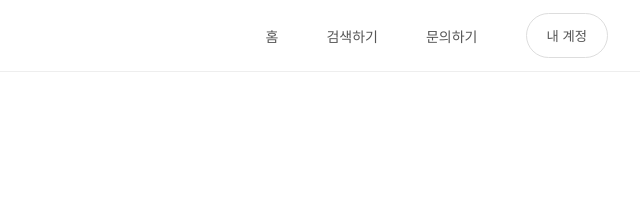
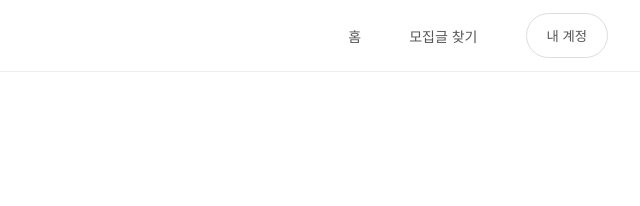
Before and after one commit to ahinjung/soongsil-delivery, a plain HTML site: page frontend/settlement.html in a window 1280 px wide. Shown: the top 206 px of the page, 640-1280 px from the left. Drawn offline with Linux system fonts and the light colour scheme.

Commit message:
Update navigation links in settlement.html

```diff
--- a/frontend/settlement.html
+++ b/frontend/settlement.html
@@ -15,8 +15,7 @@
 
         <nav aria-label="주 메뉴">
             <a href="index.html">홈</a>
-            <a href="index.html#delivery-page">검색하기</a>
-            <a href="index.html">문의하기</a>
+            <a href="index.html#delivery-page">모집글 찾기</a>
             <a class="account-link" href="mypage.html">내 계정</a>
         </nav>
     </header>
```
